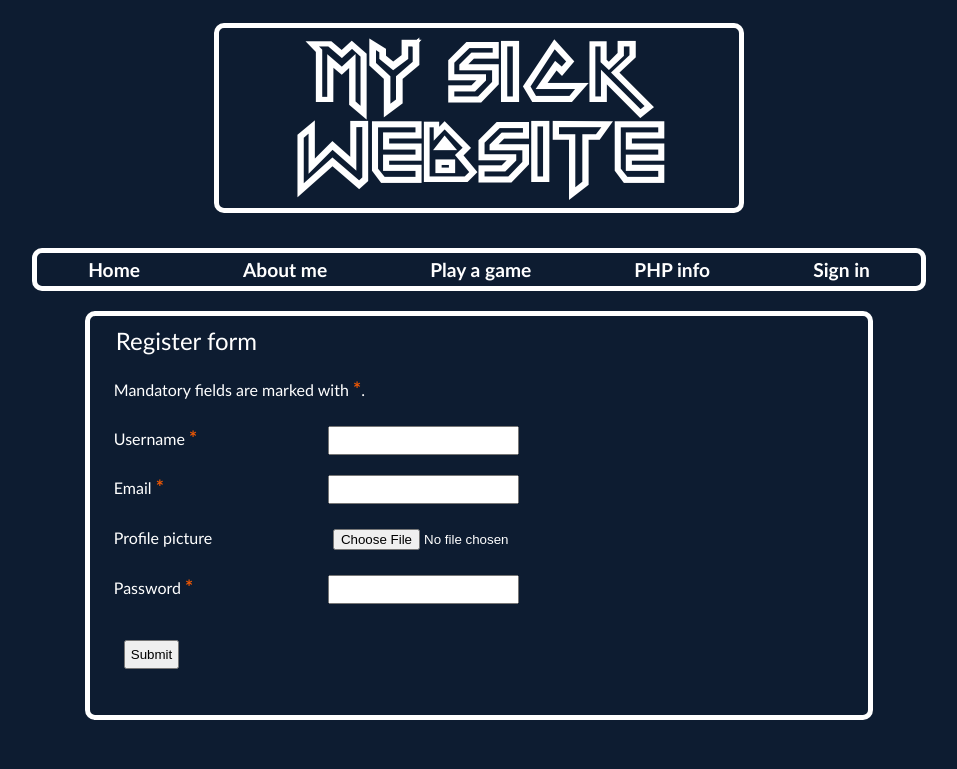
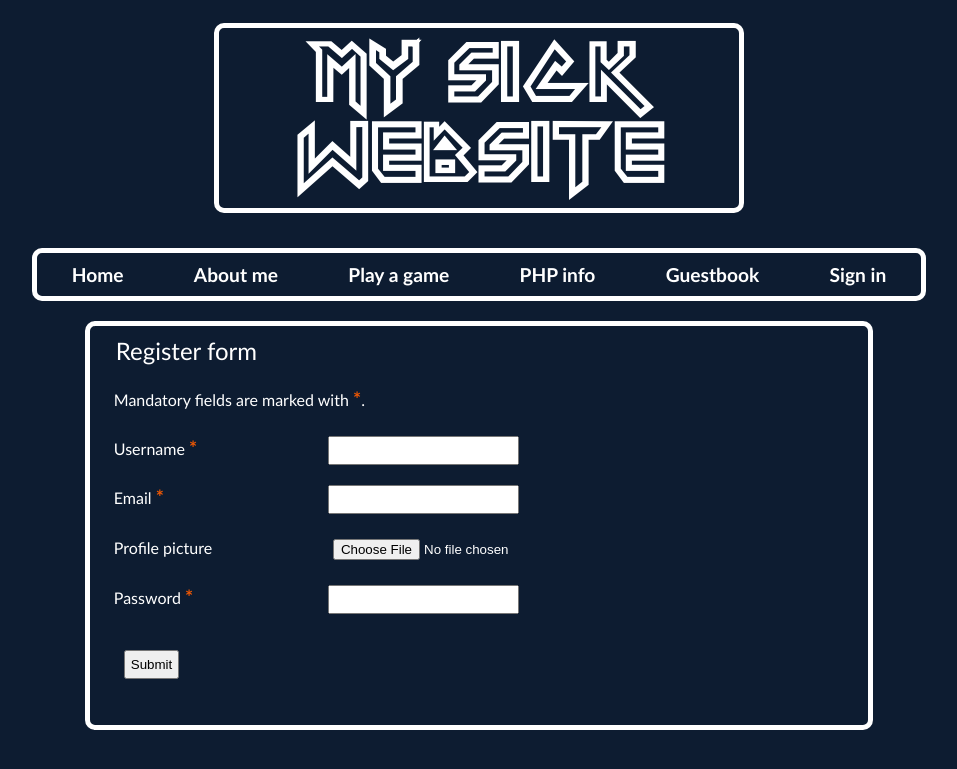
Before and after one commit to nasquier/mystPlayground, a PHP site: page /register.php in a window 1280 px wide. Shown: the top 769 px of the page, without its empty margins (161-1118 px from the left). Run offline with PHP 8.4, Linux system fonts and the light colour scheme.

Commit message:
Added a guestbook

```diff
--- a/login.php
+++ b/login.php
@@ -52,11 +52,11 @@ if (!empty($_POST)){
 		<form method='post' action='login.php'>
 			<fieldset>
 				<legend> Sign in form </legend>
-				<label class='formlabel'> Username </label>
+				<label> Username </label>
 				<input type='text' name='username' required
 				<?php if (isset($username)) echo('value="'.$username.'"'); ?>
 				/><br/>
-				<label class='formlabel'> Password </label>
+				<label> Password </label>
 				<input type='password' name='password' required/><br/>
 				<p><input type='submit' value='Sign in' />
 					<em> <?php if (isset($error_message)) echo($error_message); ?> </em>
--- a/parts/header.php
+++ b/parts/header.php
@@ -9,7 +9,7 @@ if(!isset($_SESSION)) {
 	if (isset($_SESSION["username"])){
 		?>
 		<a href="manageaccount.php">
-			<img class='profile-pic' src=<?php echo('"'.htmlspecialchars($_SESSION["user_pfp"]).'"');?> title='It&#039s you!'/>
+			<img class='roundpic' src=<?php echo('"'.htmlspecialchars($_SESSION["user_pfp"]).'"');?> title='It&#039s you!'/>
 		</a>
 
 		<?php
--- a/parts/main-menu.php
+++ b/parts/main-menu.php
@@ -4,17 +4,18 @@ if(!isset($_SESSION)) {
 }
 ?>
 <nav class='main-menu'>
-	<label class='main-menu-item'><a href='../index.php'> Home </a></label>
-	<label class='main-menu-item'><a href='../aboutme.php'> About me </a></label>
-	<label class='main-menu-item'><a href='../index.php'> Play a game </a></label>
-	<label class='main-menu-item'><a href='../info.php'> PHP info </a></label>
+	<label><a href='../index.php'> Home </a></label>
+	<label><a href='../aboutme.php'> About me </a></label>
+	<label><a href='../index.php'> Play a game </a></label>
+	<label><a href='../info.php'> PHP info </a></label>
+	<label><a href='../guestbook.php'> Guestbook </a></label>
 
 	<?php
 	if (isset($_SESSION["username"])){
-		?><label class='main-menu-item'><a href='../logout.php'> Log out </a></label><?php
+		?><label><a href='../logout.php'> Log out </a></label><?php
 	}
 	else{
-		?><label class='main-menu-item'><a href='../login.php'> Sign in </a></label><?php
+		?><label><a href='../login.php'> Sign in </a></label><?php
 	}
 	?>
 </nav>
--- a/register.php
+++ b/register.php
@@ -58,21 +58,21 @@ if (!empty($_POST)){
 				<legend> Register form </legend>
 				<p> Mandatory fields are marked with <em>*</em>.</p>
 
-				<label class='formlabel'> Username <em>*</em></label>
+				<label> Username <em>*</em></label>
 				<input type='text' name='username'
 				<?php if (isset($username)) echo('value="'.$username.'"'); ?>
 				required pattern="^[a-zA-Z\d_-]{4,20}$" title="Rules :&#10-Between 4 and 20 characters.&#10-Only alphanumerics and dashes"/><br/>
 
-				<label class='formlabel'> Email <em>*</em></label>
+				<label> Email <em>*</em></label>
 				<input type='email' name='email'
 				<?php if (isset($email)) echo('value="'.$email.'"'); ?>
 				maxlength=100 required title="Please enter a valid email adress."/><br/>
 
-				<label class='formlabel'> Profile picture </label>
+				<label> Profile picture </label>
 				<input type='file' name='pfp' accept='image/*'
 				title="Files over 1 Mo will be ignored."/><br/>
 
-				<label class='formlabel'> Password <em>*</em></label>
+				<label> Password <em>*</em></label>
 				<input type='password' name='password'
 				required pattern="^(?=.*[a-z])(?=.*[A-Z])(?=.*[\d])(?=.*[@$!%+*#?&])[a-zA-Z\d@$!%*#?&]{8,100}$"
 				title="Rules :&#10-At least eight characters.&#10-At least one lowercase letter&#10-At least one uppercase letter&#10-At least one number&#10-At least one special character."/><br/>
--- a/styles/main-style.css
+++ b/styles/main-style.css
@@ -3,12 +3,25 @@
   --defaultbgc: #0D1C31;
   --hoverbgc: #142B4C;
 }
+em {
+    font-style: normal;
+    font-size: larger;
+    font-weight: bold;
+    color: var(--hoverlines);
+}
+strong{
+    font-style: normal;
+    font-size: x-large;
+    font-weight: bold;
+    color: red;
+}
+a{
+    text-decoration: none;
+    color: currentColor;
+}
 
-body{
-    color: white;
-    background-color: var(--defaultbgc);
-    font-family: "Calibri", sans-serif;
-}
+
+/* HEADER */
 header {
     padding: 10px;
     height: 200px;
@@ -39,6 +52,18 @@ header h1:hover{
     border: 5px var(--hoverlines) solid;
 }
 
+/* BODY */
+body{
+    color: white;
+    background-color: var(--defaultbgc);
+    font-family: "Calibri", sans-serif;
+}
+.home-message{
+    text-align: center;
+    clear : both;
+}
+
+/* PARTS*/
 section{
     background-color: var(--defaultbgc);
 
@@ -50,7 +75,7 @@ section{
     border-radius: 10px;
     padding: 10px;
     width: 60%;
-    min-width: 500px;
+    min-width: 700px;
     margin: 20px auto;
 
     overflow: auto;
@@ -62,46 +87,45 @@ fieldset{
 fieldset legend{
     font-size:x-large;
 }
-
-em {
-    font-style: normal;
-    font-size: larger;
-    font-weight: bold;
-    color: var(--hoverlines);
+.guestbookpost {
+    margin: auto;
+    width: 500px;
+    text-align: right;
 }
-strong{
-    font-style: normal;
-    font-size: x-large;
-    font-weight: bold;
-    color: red;
+.guestbookpost .message{
+    margin: auto;
+    width: 500px;
+    height: 100px;
 }
-
-a{
-    text-decoration: none;
-    color: currentColor;
+.guestbookpost .button{
+    text-align: right;
 }
-input{
+.guestbook-author{
+    margin: 10px;
+    display: flex;
+    flex-direction: row;
+}
+.guestbook-pfp{
+    width: 25%;
+    display: block;
+    text-align: center;
+    vertical-align: middle;
+}
+.guestbook-entry .roundpic{
+    margin: 5px;
+}
+form input{
     padding:5px;
     margin:10px;
+}
+form label {
+    display: inline-block;
+    width: 200px;
 }
 table, th, td{
     font-weight: normal;
     text-align: justify;
     vertical-align: top;
-}
-.formlabel {
-    display: inline-block;
-    width: 200px;
-}
-.home-message{
-    text-align: center;
-    clear : both;
-}
-
-/* FONTS */
-@font-face {
-    font-family: 'maiden';
-    src: url('../fonts/maiden.ttf');
 }
 
 /* MAIN MENU */
@@ -113,14 +137,14 @@ table, th, td{
     border-radius: 10px;
     margin: 20px auto;
     width: 70%;
-    min-width: 500px;
+    min-width: 800px;
     justify-content: space-evenly;
     align-items: stretch;
 }
 .main-menu>label{
     display: inline-block;
     text-align: center;
-    padding: 5px;
+    padding: 10px;
     flex:1 1 auto;
 }
 .main-menu>label:hover{
@@ -137,8 +161,7 @@ table, th, td{
     float: left;
     margin-right: 10px;
 }
-.profile-pic{
-    float: right;
+.roundpic{
     margin: 0 30px;
     border: white solid 3px;
     border-radius: 50%;
@@ -146,6 +169,15 @@ table, th, td{
     width: auto;
     max-width: 100px;
 }
-.profile-pic:hover{
+header .roundpic{
+    float: right;
+}
+header .roundpic:hover{
     border: var(--hoverlines) solid 3px;
 }
+
+/* FONTS */
+@font-face {
+    font-family: 'maiden';
+    src: url('../fonts/maiden.ttf');
+}
```
Also changed, not shown: guestbook.php (added, +94 -0 lines), manageaccount.php (+5 -5 lines).
